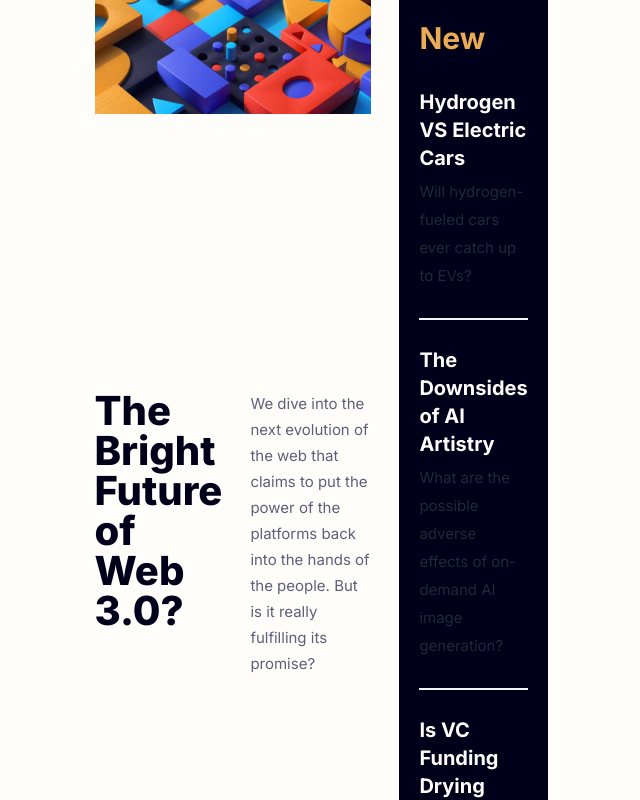
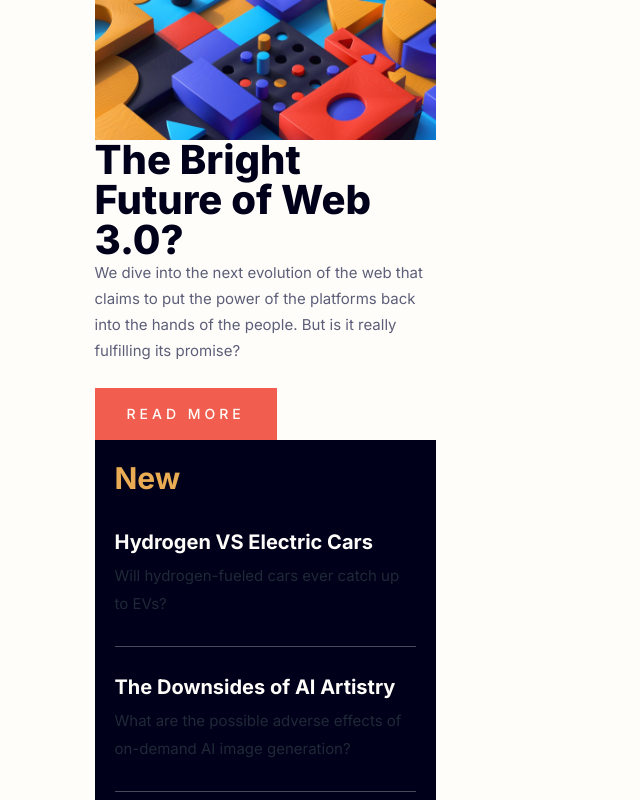
Before and after one commit to chungvuiloong/news-landing-page, a Next.js app: page / in a window 1280 px wide. Shown: the top 800 px of the page, without its empty margins (375-1015 px from the left). Built offline with nearby package versions, Linux system fonts and the light colour scheme.

Commit message:
Used new layout.

```diff
--- a/src/app/page.tsx
+++ b/src/app/page.tsx
@@ -9,15 +9,14 @@ export default function Home() {
   return (
     <main>
         <div className='container mx-auto'>
-            <div className='grid gap-7'>
+            <div className='2xl:grid gap-8'>
 
-                        <HeadLineImage />
-                      <Headline />
-                      <NewPost />
+                    <HeadLineImage />
+                    <Headline />
 
 
 
-
+                    <NewPost />
                      <TopThree />
 
                 {/* <div className='basis-1/3'>
--- a/src/components/HeadLineImage.tsx
+++ b/src/components/HeadLineImage.tsx
@@ -5,8 +5,8 @@ import Desktop_Headline_Img from '@/assets/images/image-web-3-desktop.jpg'
 
 const HeadLineImage = () => {
     return (
-        <section className='col-span-2'>
-            <Image src={Desktop_Headline_Img} alt='Headline Image' />
+        <section className='row-start-1 col-span-2 w-full h-full'>
+            <Image src={Desktop_Headline_Img} alt='Headline Image' className=''/>
         </section>
     );
 };
--- a/src/components/NewPost.tsx
+++ b/src/components/NewPost.tsx
@@ -23,14 +23,14 @@ const news_data: NewsItem[] = [
 const NewNews = () => {
     return (
         <section className='h-fit row-start-1 row-end-3 2xl:px-8 2xl:py-12 p-5 bg-Very-dark-blue'>
-            <h2 className='2xl:mb-10 mb-8 text-Soft-orange 2xl:text-[50px] text-3xl font-bold'>New</h2>
+            <h2 className='mb-8 text-Soft-orange 2xl:text-[40px] text-3xl font-bold'>New</h2>
             <div>
                 {
                     news_data.map((data, i) =>
                     <div key={i} className='flex flex-col gap-1.5'>
-                        { i !== 0 ? <hr className='mt-7 mb-5 h-0.5 border-t-0 bg-neutral-100 opacity-100' /> : <></>}
-                        <h3 className='text-Off-white 2xl:text-2xl text-xl font-bold'>{data.heading}</h3>
-                        <p className='2xl:text-xl text-[15px] 2xl:leading-8 leading-7'>{data.paragraph}</p>
+                        { i !== 0 ? <hr className='mt-7 mb-5 h-[0.5px] border-t-0 bg-neutral-100 opacity-30' /> : <></>}
+                        <h3 className='text-Off-white text-xl font-bold'>{data.heading}</h3>
+                        <p className='text-[15px] leading-7'>{data.paragraph}</p>
                     </div>
                 )}
             </div>
```
